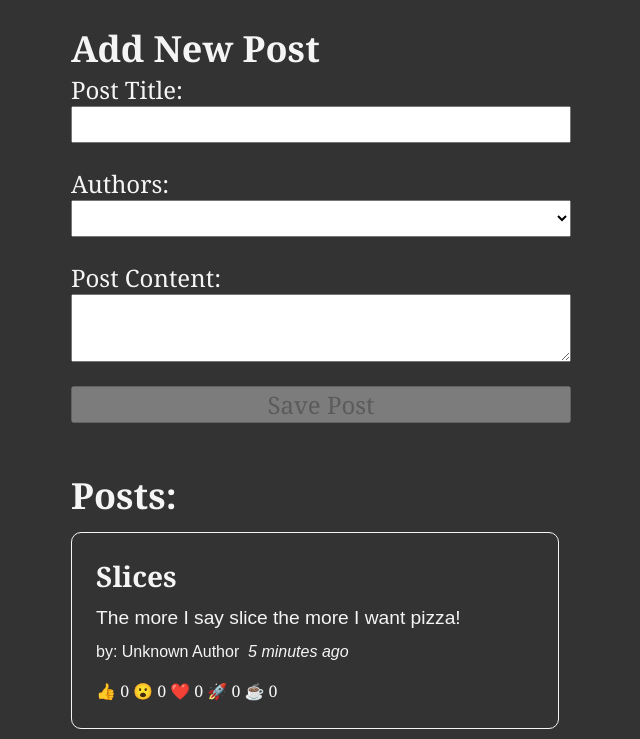
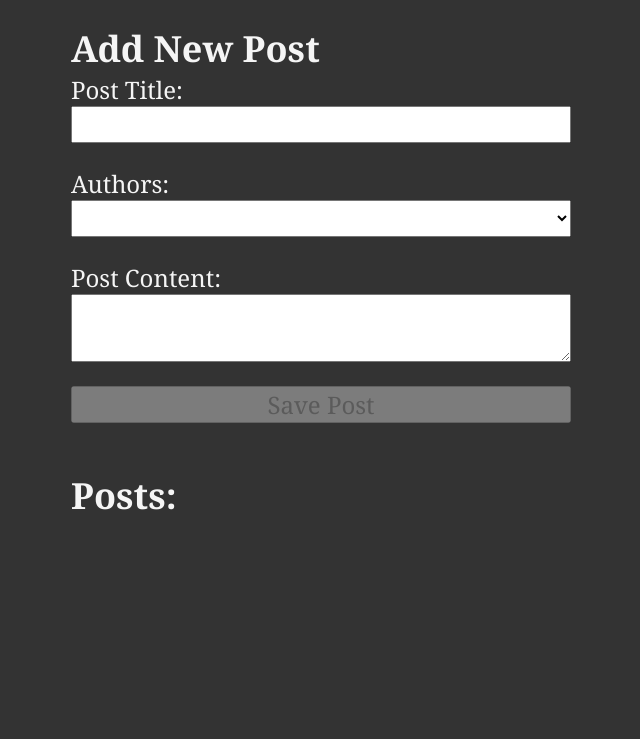
Before and after one commit to nish16111/react-redux-bulletin-board, a React (Create React App) app: page / in a window 1280 px wide. Shown: the top 739 px of the page, without its empty margins (319-959 px from the left). Built offline with nearby package versions, Linux system fonts and the light colour scheme.

Commit message:
setting up async thunk

```diff
--- a/src/features/posts/postsSlice.js
+++ b/src/features/posts/postsSlice.js
@@ -1,34 +1,11 @@
 import { createSlice, nanoid } from "@reduxjs/toolkit";
 import { sub } from 'date-fns';
 
-const initialState = [
-    {
-        id: 1,
-        title: "Learning Redux",
-        content: "I've heard good things...",
-        date: sub(new Date(), {minutes: 10}).toISOString(),
-        reactions: {
-            thumbsUp: 0,
-            wow: 0,
-            heart: 0,
-            rocket: 0,
-            coffee: 0
-        }
-    },
-    {
-        id: 2,
-        title:"Slices",
-        content: "The more I say slice the more I want pizza!",
-        date: sub(new Date(), {minutes: 5}).toISOString(),
-        reactions: {
-            thumbsUp: 0,
-            wow: 0,
-            heart: 0,
-            rocket: 0,
-            coffee: 0
-        }
-    }
-]
+const initialState = {
+    posts: [],
+    status: 'idle',
+    error: 'null',
+}
 
 const postsSlice = createSlice({
     name: 'posts',
@@ -36,7 +13,7 @@
     reducers:{
         postAdded: {
             reducer(state, action){
-                state.push(action.payload);
+                state.posts.push(action.payload);
             },
             prepare(title, content, userId){
                 return{
@@ -59,7 +36,7 @@
         },
         reactionAdded(state, action) {
             const { postId, reaction } = action.payload
-            const existingPost = state.find((post) => post.id === postId)
+            const existingPost = state.posts.find((post) => post.id === postId)
             if(existingPost) {
                 existingPost.reactions[reaction]++
             }
@@ -67,7 +44,7 @@
     }
 })
 
-export const selectAllPosts = (state) => state.posts;
+export const selectAllPosts = (state) => state.posts.posts;
 
 export const { postAdded, reactionAdded } = postsSlice.actions;
 
```
